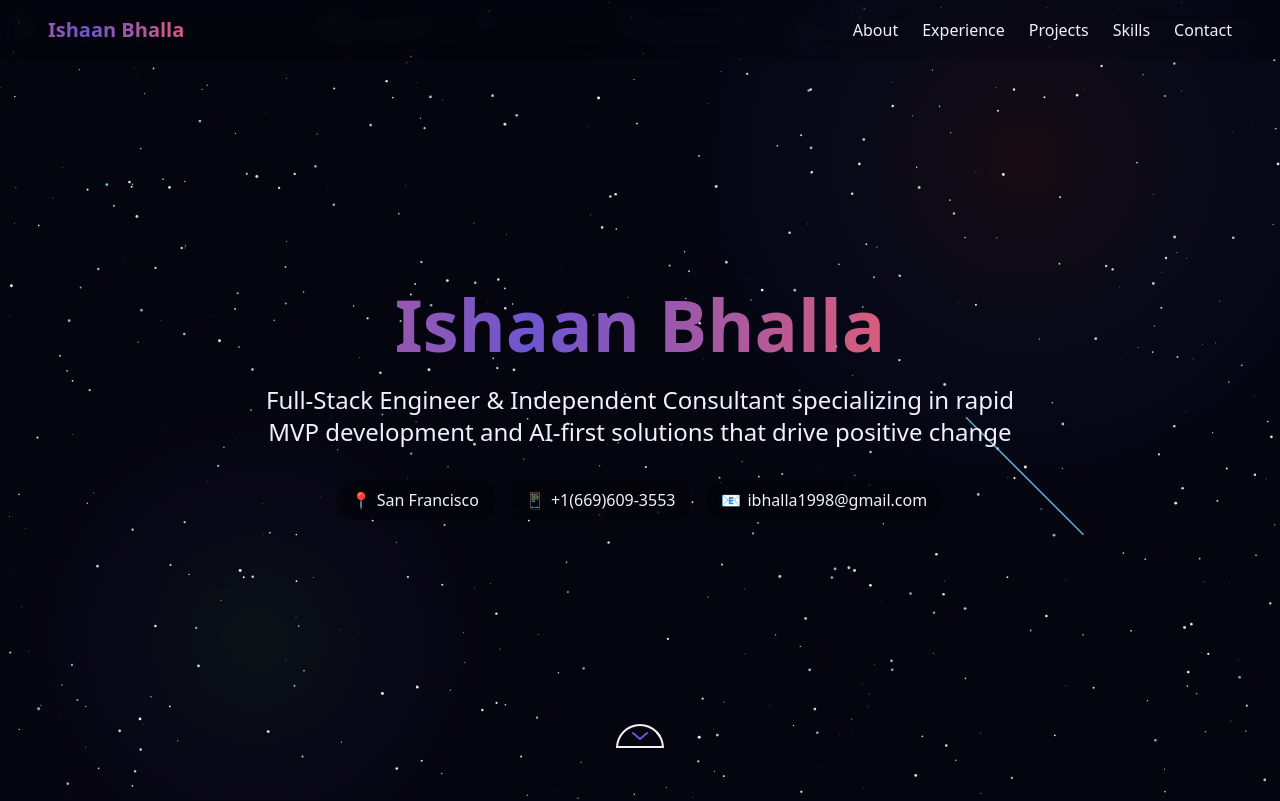
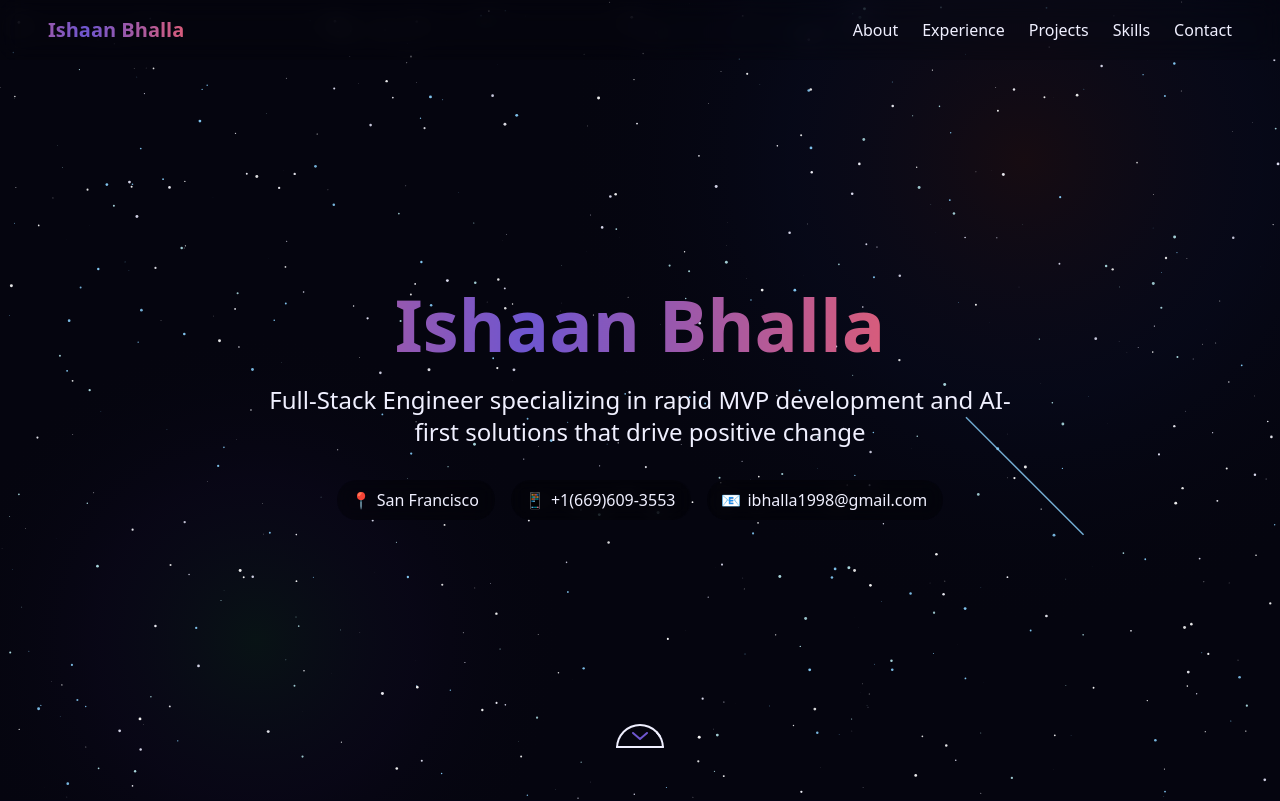
Before and after one commit to ishaan000/ishaan, a Next.js app: page / in a window 1280 px wide. Shown: the top 801 px of the page. Built offline with nearby package versions, Linux system fonts and the light colour scheme.

Commit message:
chore: edit HeroSection

```diff
--- a/src/components/sections/HeroSection.tsx
+++ b/src/components/sections/HeroSection.tsx
@@ -1,5 +1,5 @@
 "use client";
-import { motion } from 'framer-motion';
+import { motion } from "framer-motion";
 
 export default function HeroSection() {
   const scrollToNextSection = () => {
@@ -36,8 +36,8 @@ export default function HeroSection() {
         animate={{ opacity: 1, y: 0 }}
         transition={{ duration: 0.8, delay: 0.4 }}
       >
-        Full-Stack Engineer & Independent Consultant specializing in rapid MVP
-        development and AI-first solutions that drive positive change
+        Full-Stack Engineer specializing in rapid MVP development and AI-first
+        solutions that drive positive change
       </motion.p>
 
       <motion.div
```
